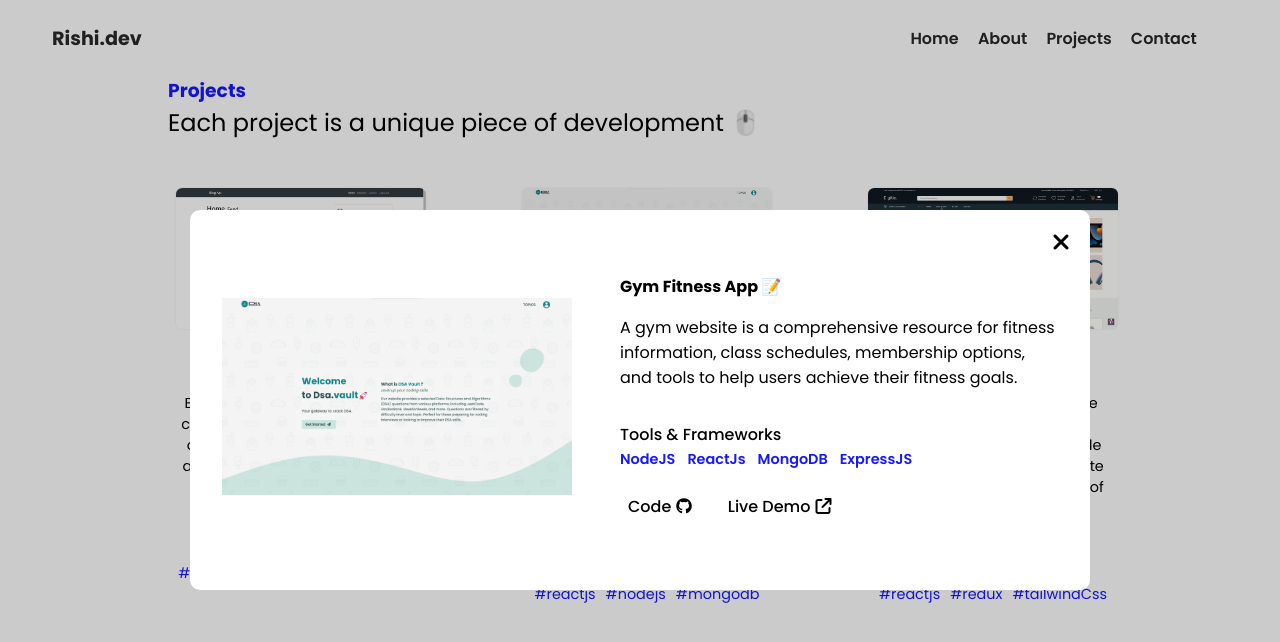
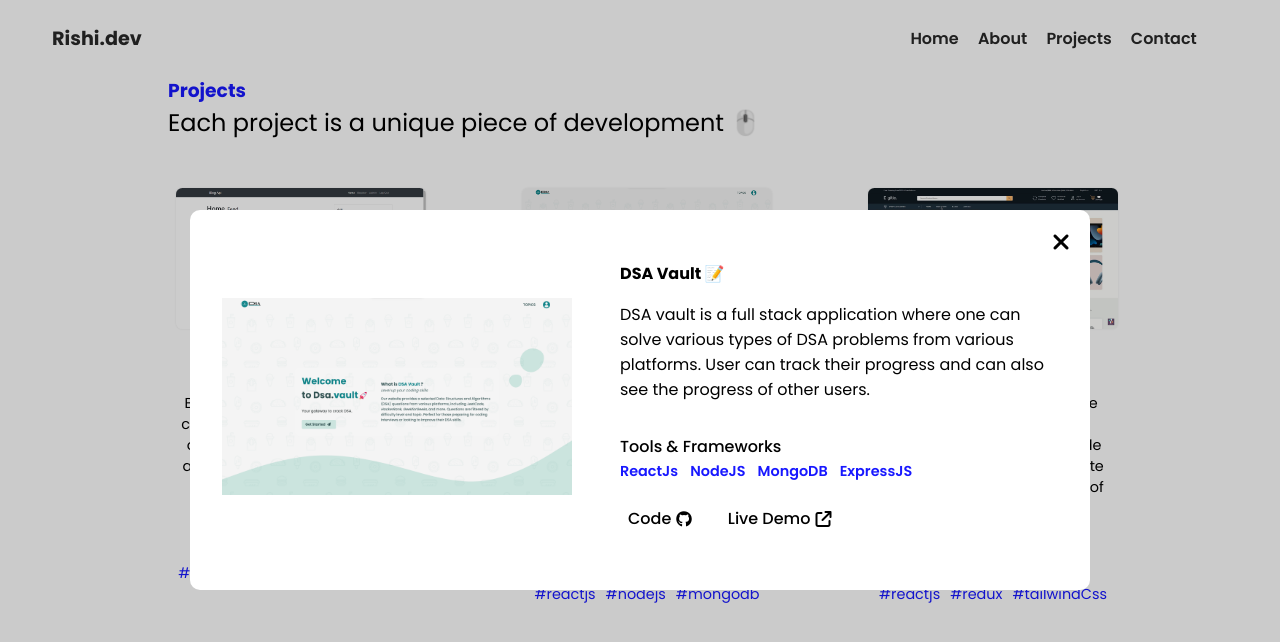
Before and after one commit to rishirajbhargava/rishi-portfolio, a React (Create React App) app: page / in a window 1280 px wide. Both pictures are taken after a click on the element 647 px from the left and 1834 px from the top of the page. Shown: the part 1434-2076 px from the top of the page. Built offline with nearby package versions, Linux system fonts and the light colour scheme.

Commit message:
popups updated

```diff
--- a/src/components/sub-components/Project2.js
+++ b/src/components/sub-components/Project2.js
@@ -12,8 +12,6 @@ const Project2 = (props) => {
                 <h4>DSA Vault </h4>
                 <p>DSA vault is a full stack application where one can solve various types of DSA problems from various platforms.
                 User can track their progress and can also see the progress of other users.
-
-
                 </p>
 
                 <div className="links"><a target="_blank" href="https://github.com/rishirajbhargava/dsa-vault" rel="noreferrer">Code <i className="fa-brands fa-github"></i></a>
--- a/src/components/sub-components/projects/Popup2.js
+++ b/src/components/sub-components/projects/Popup2.js
@@ -10,22 +10,23 @@ function Popup2(props) {
                   <img src={pro_2} alt="project_2_image"></img>
                 </div>
                 <div className="project-popup-text">
-                    <h4>Gym Fitness App 📝</h4>
-                    <p>A gym website is a comprehensive resource for fitness information, class schedules, membership options, and tools to help users achieve their fitness goals.</p>
+                    <h4>DSA Vault 📝</h4>
+                    <p>DSA vault is a full stack application where one can solve various types of DSA problems from various platforms.
+                User can track their progress and can also see the progress of other users. </p>
 
                     <div className="card-sub-text">
                         <p>Tools & Frameworks</p>
                         <div >
+                            <span>ReactJs</span>
                             <span>NodeJS</span>
-                            <span>ReactJs</span>
                             <span>MongoDB</span>
                             <span>ExpressJS</span>
                         </div>
                     </div>
 
 
-                    <div className="project-popup-links"><a target="_blank" href="https://github.com/rishirajbhargava/blog-app" rel="noreferrer">Code <i className="fa-brands fa-github"></i></a>
-                        <a target="_blank" href="https://blog-app-tj2d.onrender.com/" rel="noreferrer">Live Demo<i className="fa-solid fa-arrow-up-right-from-square link-icon"></i></a>
+                    <div className="project-popup-links"><a target="_blank" href="https://github.com/rishirajbhargava/dsa-vault" rel="noreferrer">Code <i className="fa-brands fa-github"></i></a>
+                        <a target="_blank" href="https://dsa-vault-frontend.onrender.com/" rel="noreferrer">Live Demo<i className="fa-solid fa-arrow-up-right-from-square link-icon"></i></a>
                     </div>
 
                     <div className='popup-close-btn'>
--- a/src/components/sub-components/projects/Popup3.js
+++ b/src/components/sub-components/projects/Popup3.js
@@ -11,7 +11,7 @@ function Popup3(props) {
                 </div>
                 <div className="project-popup-text">
                     <h4>E-commerce Website</h4>
-                    <p> The website features intuitive navigation and search capabilities, along with a wide range of products. With its reusable components and efficient data management, the website offers a seamless shopping experience. Built on a secure and scalable backend technology stack, it demonstrates my skills as a web developer.</p>
+                    <p>The website features intuitive navigation and search capabilities, along with a wide range of products. With its reusable components and efficient data management, the website offers a seamless shopping experience. Built on a secure and scalable backend technology stack, it demonstrates my skills as a web developer.</p>
 
                     <div className="card-sub-text">
                         <p>Tools & Frameworks</p>
```
